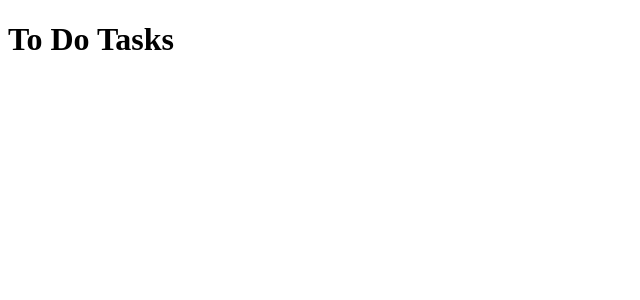
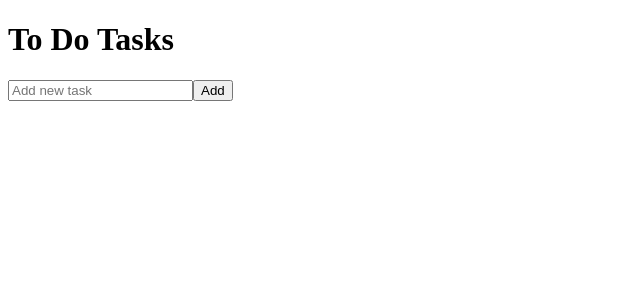
Before and after one commit to Sergey-dev10/todo-list-hooks, a React (Vite) app: page / in a window 1280 px wide. Shown: the top 300 px of the page, without its empty margins (0-640 px from the left). Built offline with nearby package versions, Linux system fonts and the light colour scheme.

Commit message:
feat: component TaskAdder was created

```diff
--- a/src/components/List/List.jsx
+++ b/src/components/List/List.jsx
@@ -1,6 +1,10 @@
 import {Title} from "../Title";
+import {TaskAdder} from "../TaskAdder";
 export const  List = () => {
     return (
-        <Title />
+        <>
+            <Title />
+            <TaskAdder />
+        </>
     );
 }
--- a/src/components/List/index.js
+++ b/src/components/List/index.js
@@ -1 +1 @@
-export * from './List';
+export * from "./List";
--- /dev/null
+++ b/src/components/TaskAdder/TaskAdder.jsx
@@ -0,0 +1,8 @@
+export const TaskAdder = () => {
+    return (
+        <div>
+            <input type="text" placeholder="Add new task"/>
+            <button>Add</button>
+        </div>
+    );
+}
--- /dev/null
+++ b/src/components/TaskAdder/index.js
@@ -0,0 +1 @@
+export * from "./TaskAdder.jsx";
```
Also changed, not shown: src/components/List/List.styled.js (deleted), src/components/List/List.styles.js (added).
